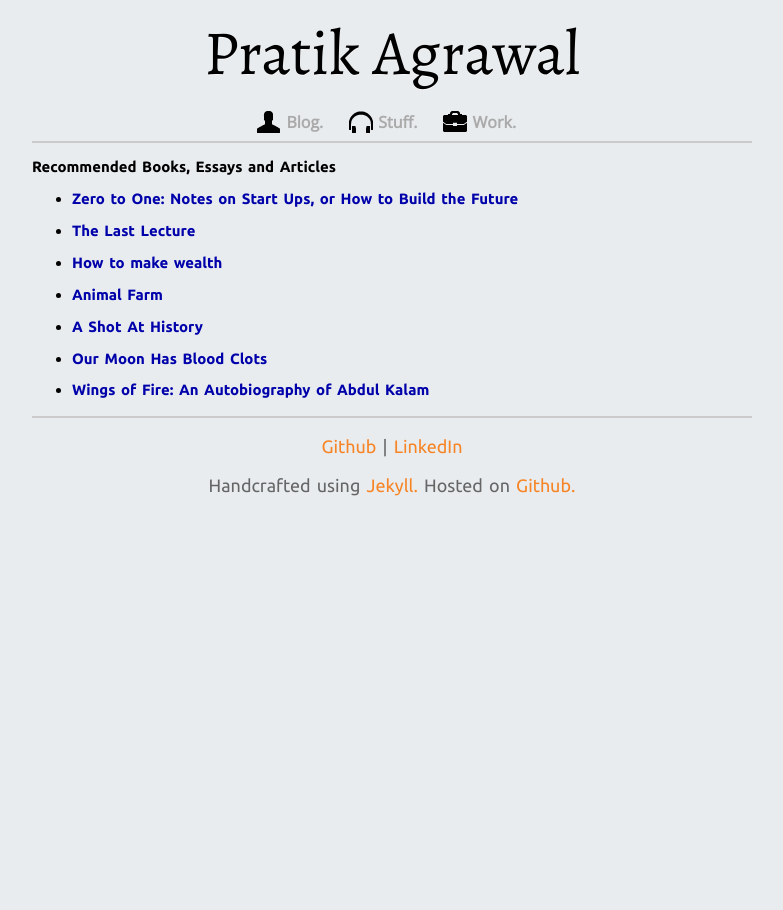
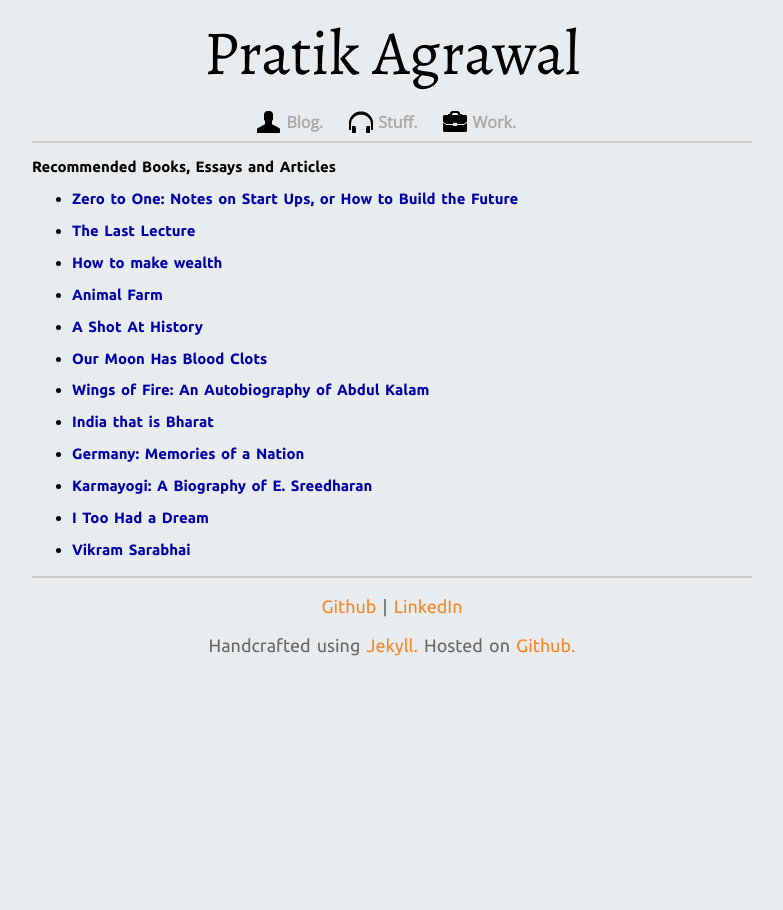
Before and after one commit to pratik98/pratik98.github.com, a Jekyll site: the page built from read.md, in a window 1280 px wide. Shown: the whole page, without its empty margins (248-1031 px from the left). Built offline with Jekyll 4.4.1, drawn with Linux system fonts in a browser that asks for light colours; nearby versions of some CDN libraries.

Commit message:
- पुस्तके

```diff
--- a/read.md
+++ b/read.md
@@ -18,3 +18,13 @@ title:  "Reading - Pratik Agrawal"
 * **[Our Moon Has Blood Clots](https://www.amazon.in/Our-Moon-Has-Blood-Clots/dp/818400513X)**
 
 * **[Wings of Fire: An Autobiography of Abdul Kalam](https://www.amazon.in/Wings-Fire-Autobiography-Abdul-Kalam/dp/8173711461/)**
+
+* **[India that is Bharat](https://www.goodreads.com/en/book/show/58508534-india-that-is-bharat)**
+
+* **[Germany: Memories of a Nation](https://www.goodreads.com/book/show/23113270-germany)**
+
+* **[Karmayogi: A Biography of E. Sreedharan](https://www.goodreads.com/book/show/28779670-karmayogi)**
+
+* **[I Too Had a Dream](https://www.goodreads.com/book/show/909269.I_Too_Had_a_Dream)**
+
+* **[Vikram Sarabhai](https://www.goodreads.com/book/show/2189595.Vikram_Sarabhai)**
```
Also changed, not shown: index.md (+1 -1 lines).
